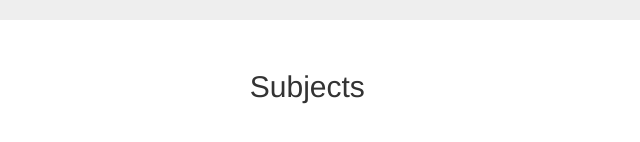
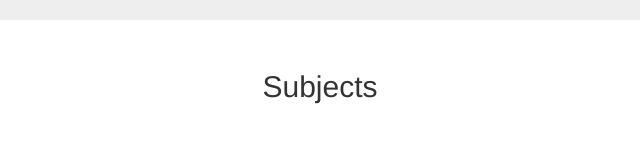
Before and after one commit to YuyouWu/Subjects, a website: page public/index.html in a window 1280 px wide. Shown: the part 304-446 px from the top of the page, 320-960 px from the left. Drawn offline with nearby package versions, Linux system fonts and the light colour scheme; some packages are replaced by stand-ins of ours.

Commit message:
Edit css code

```diff
--- a/public/css/style.css
+++ b/public/css/style.css
@@ -1,5 +1,3 @@
-.center {
-    margin: auto;
-    width: 12%;
-    padding: 0px;
+.center-text {
+    text-align:center
 }
--- a/public/index.html
+++ b/public/index.html
@@ -108,7 +108,7 @@
 
 		<!-- List all courses -->
 		<div class = "row">
-			<div class = "center">
+			<div class = "center-text">
 				<h2>Subjects</h2>
 			</div>
 		</div>
```
